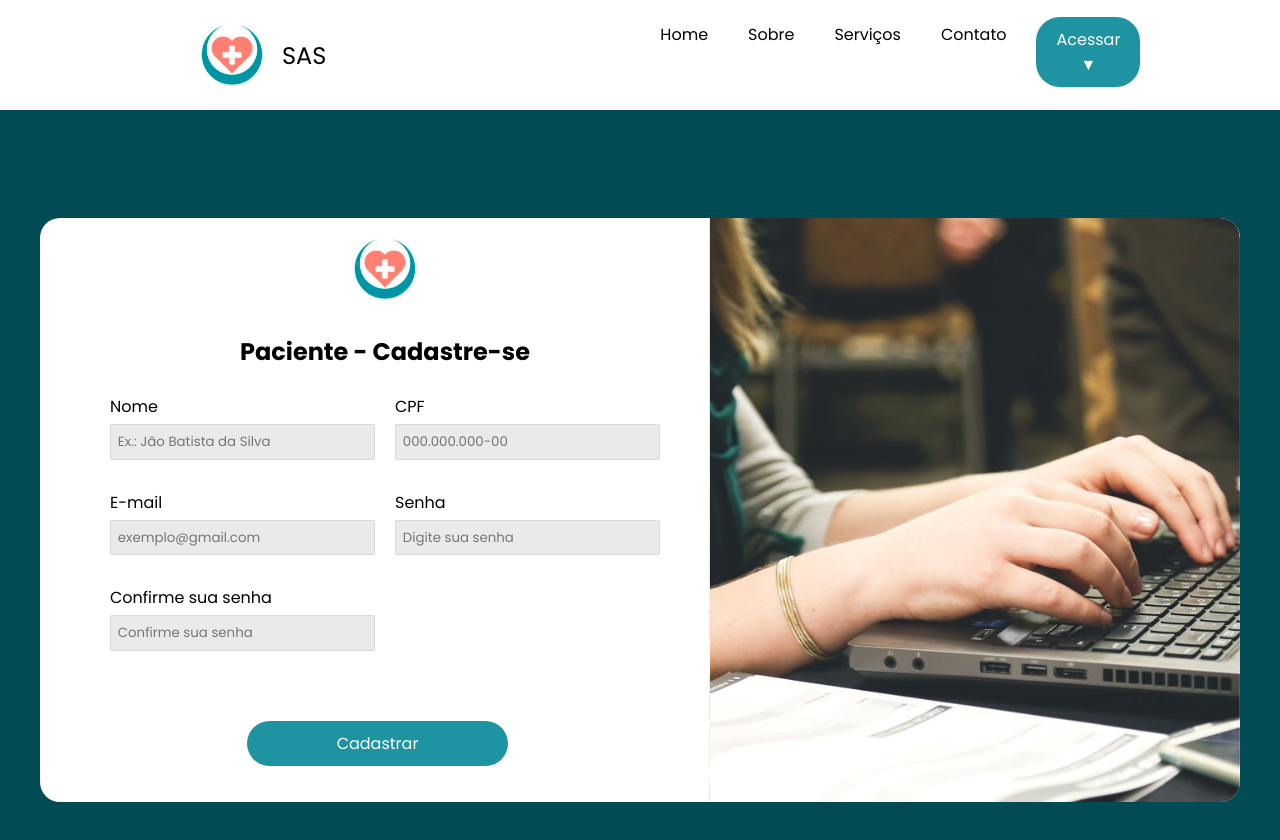
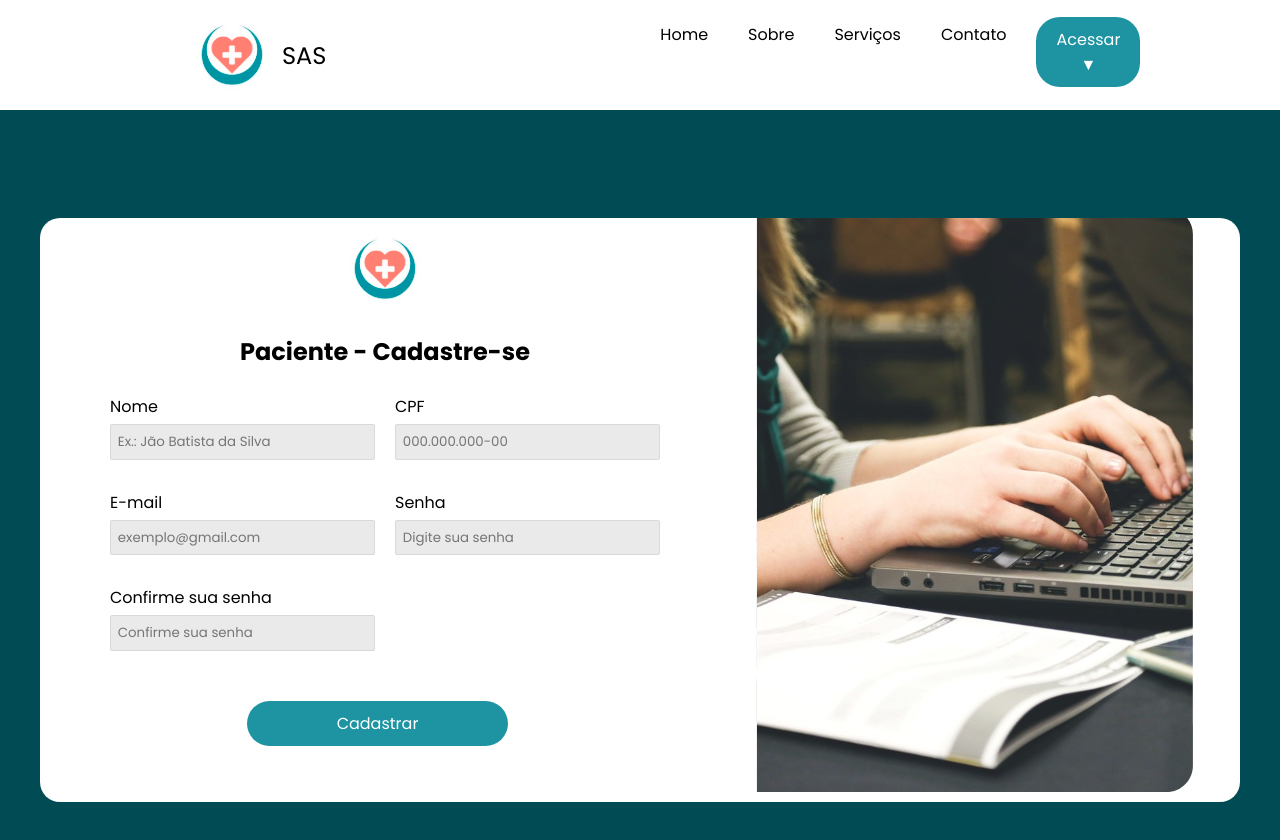
Before and after one commit to SAS-Organizacao/SAS-FrontEnd, a React (Vite) app in the folder SAS/: page /cadastro in a window 1280 px wide. Shown: the top 840 px of the page. Built offline with nearby package versions, Linux system fonts and the light colour scheme.

Commit message:
Alterações realizadas no código

```diff
--- a/SAS/src/pages/Cadastro/cadastro.css
+++ b/SAS/src/pages/Cadastro/cadastro.css
@@ -90,16 +90,16 @@
 
 }
 
-.btn-cadastro {
+.buttonCadastro {
     display: flex;
     justify-content: center;
     align-items: center;
     position: relative;
-    bottom: -120px;
+    bottom: -100px;
     left: -150px;
 }
 
-.btn-cadastro a {
+.buttonCadastro a {
     background-color: #1E94A2;
     border-radius: 24px;
     padding: 10px 90px;
@@ -108,9 +108,10 @@
     transition: background-color 0.5s ease;
 }
 
-.btn-cadastro a:hover {
+.buttonCadastro a:hover {
     background-color: #125E67;
 }
+
 
 /* .checkbox-content {
     display: flex;
--- a/SAS/src/pages/Cadastro/index.jsx
+++ b/SAS/src/pages/Cadastro/index.jsx
@@ -54,14 +54,14 @@ export default function Cadastro() {
                                 <p>Estou de acordo com a <link rel="stylesheet" onClick={() => navigation('/login')} /> De</p>
                             </div> */}
 
-                            <div className='btn-cadastro'>
+                            <div className='buttonCadastro'>
                                 <a href="">Cadastrar</a>
                             </div>
 
                         </div>
                     </form>
 
-                    <img src={CadastroImg} className='imgCadastro' width={1338.41} height={710}></img>
+                    <img src={CadastroImg} className='imgCadastro'></img>
 
                 </div>
             </div>
```
